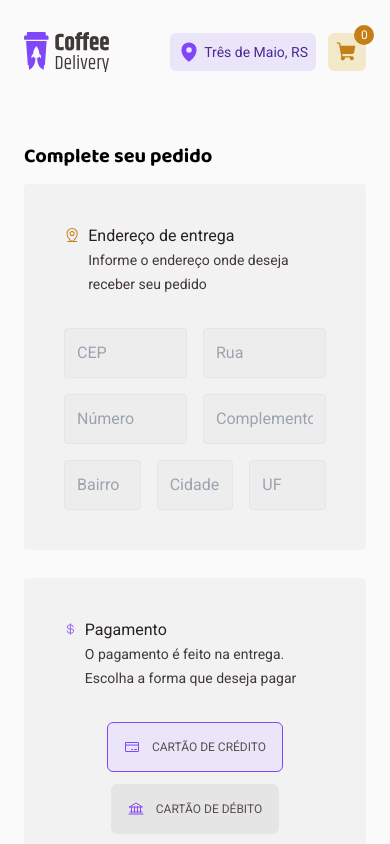
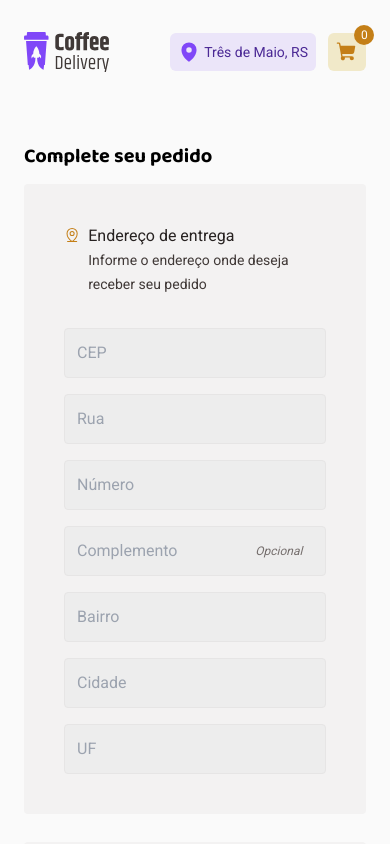
Before and after one commit to leonan123/Coffee-Delivery, a React (Vite) app: page /checkout in a window 390 px wide. Shown: the top 844 px of the page. Built offline with nearby package versions, Linux system fonts and the light colour scheme.

Commit message:
feat: add message error in inputs from checkout screen and responsive adjustments

```diff
--- a/package.json
+++ b/package.json
@@ -12,6 +12,7 @@
   "dependencies": {
     "@hookform/resolvers": "^3.3.2",
     "@radix-ui/react-radio-group": "^1.1.3",
+    "@radix-ui/react-tooltip": "^1.0.7",
     "@types/uuid": "^9.0.6",
     "immer": "^10.0.3",
     "phosphor-react": "^1.4.1",
--- a/src/pages/Checkout/components/Form.tsx
+++ b/src/pages/Checkout/components/Form.tsx
@@ -15,7 +15,7 @@ export function FormCheckout() {
     control,
     watch,
     register,
-    // formState: { errors },
+    formState: { errors },
   } = useFormContext<CheckoutFormData>()
 
   const cep = watch('cep') || ''
@@ -32,14 +32,14 @@ export function FormCheckout() {
           </div>
         </header>
         <main className="mt-8 space-y-4">
-          <div className="flex flex-row flex-wrap gap-4 md:flex-col">
+          <div className="flex flex-col flex-wrap gap-4">
             <Input
               placeholder="CEP"
-              className="col-span-1 flex-1"
+              className="sm:max-w-[200px]"
               maxLength={9}
               value={cep.replace(/(\d{5})(\d)/, '$1-$2')}
               {...register('cep')}
-              // error={errors.cep ? errors.cep.message : undefined}
+              error={errors.cep?.message ?? undefined}
             />
 
             <Input
@@ -47,47 +47,48 @@ export function FormCheckout() {
               placeholder="Rua"
               {...register('street')}
               className="flex-1"
+              error={errors.street?.message ?? undefined}
             />
           </div>
 
-          <div className="flex flex-wrap gap-4 md:grid md:grid-cols-3">
+          <div className="flex flex-col flex-wrap gap-4 sm:flex-row">
             <Input
               id="number"
               placeholder="Número"
               {...register('number')}
-              className="flex-1"
-              // error={errors.number ? errors.number.message : undefined}
+              className="sm:max-w-[200px]"
+              error={errors.number?.message ?? undefined}
             />
             <Input
               id="complement"
               placeholder="Complemento"
-              className="flex-1 md:col-span-2"
+              className="flex-1"
               {...register('complement')}
-              // error={errors.complement ? errors.complement.message : undefined}
+              required={false}
             />
           </div>
 
-          <div className="flex flex-wrap gap-4 md:grid md:grid-cols-[175px_1fr_60px]">
+          <div className="flex flex-col flex-wrap gap-4 sm:flex-row">
             <Input
               id="neighborhood"
               placeholder="Bairro"
               {...register('neighborhood')}
-              className="flex-1"
-              // error={errors.neighborhood ? errors.neighborhood.message : undefined}
+              className="sm:max-w-[200px]"
+              error={errors.neighborhood?.message ?? undefined}
             />
             <Input
               id="city"
               placeholder="Cidade"
               {...register('city')}
-              className="flex-1"
-              // error={errors.city ? errors.city.message : undefined}
+              className="sm:flex-1"
+              error={errors.city?.message ?? undefined}
             />
             <Input
               id="uf"
               placeholder="UF"
               {...register('uf')}
-              className="flex-1"
-              // error={errors.uf ? errors.uf.message : undefined}
+              className="sm:max-w-[60px]"
+              error={errors.uf?.message ?? undefined}
             />
           </div>
         </main>
--- a/src/pages/Checkout/components/Input.tsx
+++ b/src/pages/Checkout/components/Input.tsx
@@ -1,5 +1,6 @@
 import React, { ComponentProps } from 'react'
 import { twMerge } from 'tailwind-merge'
+import * as Tooltip from '@radix-ui/react-tooltip'
 
 interface InputProps extends ComponentProps<'input'> {
   error?: string
@@ -9,19 +10,46 @@ export const Input = React.forwardRef<HTMLInputElement, InputProps>(function (
   { className, error = '', ...props },
   ref,
 ) {
+  const isRequired = props.required ?? true
+
   return (
-    <>
+    <Tooltip.Provider>
+      <Tooltip.Root delayDuration={0}>
+        <Tooltip.Trigger asChild>
+          <label className={twMerge(className, 'relative text-brown-500')}>
             <input
               ref={ref}
-        type="text"
               {...props}
               className={twMerge(
-          className,
-          'w-full rounded border border-white-400 bg-white-300 p-3 text-brown-500 outline-none focus:ring-2 focus:ring-yellow-700',
+                'w-full rounded border border-white-400 bg-white-300 p-3 outline-none focus:ring-2 focus:ring-yellow-700',
+                error && 'border-red-800',
+                !isRequired && 'pe-20',
               )}
             />
-      {error && <span className="text-red-500">{error}</span>}
-    </>
+
+            {!isRequired && (
+              <span className="pointer-events-none absolute right-0 top-1/2 -translate-x-1/2 -translate-y-1/2 text-xs italic opacity-80">
+                Opcional
+              </span>
+            )}
+          </label>
+        </Tooltip.Trigger>
+
+        <Tooltip.Portal>
+          {error && (
+            <Tooltip.Content
+              side="bottom"
+              align="start"
+              sticky="always"
+              sideOffset={5}
+              className="w-full rounded bg-red-100 p-2 text-sm text-red-800"
+            >
+              {error}
+            </Tooltip.Content>
+          )}
+        </Tooltip.Portal>
+      </Tooltip.Root>
+    </Tooltip.Provider>
   )
 })
 
--- a/src/pages/Checkout/index.tsx
+++ b/src/pages/Checkout/index.tsx
@@ -88,7 +88,7 @@ export function Checkout() {
 
   return (
     <main className="mt-10 overflow-x-hidden">
-      <section className="flex flex-col gap-8 overflow-auto px-6 lg:container md:flex-row lg:mx-auto">
+      <section className="flex flex-col gap-8 overflow-auto px-6 md:container md:mx-auto md:flex-row">
         <div className="max-w-[850px] flex-1">
           <h2 className="font-secondary text-xl leading-6">
             Complete seu pedido
@@ -101,7 +101,7 @@ export function Checkout() {
             </form>
           </div>
         </div>
-        <div className="w-full lg:max-w-[448px]">
+        <div className="w-full md:max-w-[448px]">
           <h2 className="font-secondary text-xl leading-6">
             Cafés selecionados
           </h2>
```
Also changed, not shown: 1 other file (tests, documents, lock files or other folders). Lines whose indentation alone changed are shown as unchanged.
